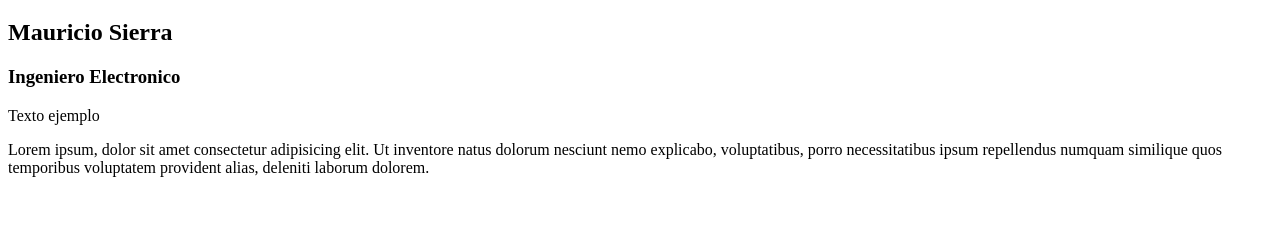
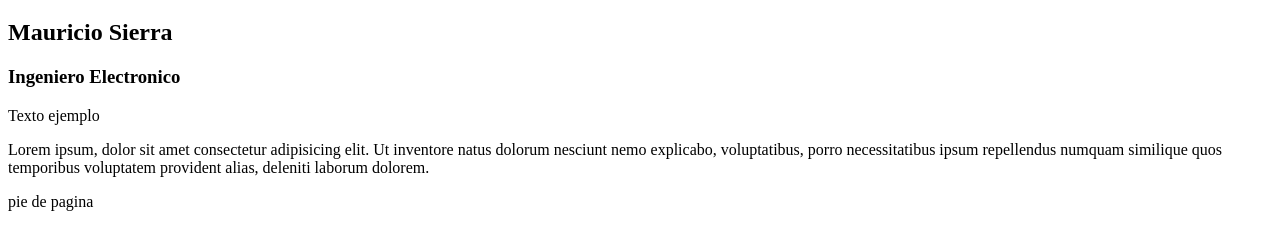
Before and after one commit to maosierra/tecnologia-emergente-taller2-grupo5, a plain HTML site: page mauricio.html in a window 1280 px wide. Shown: the part 61-310 px from the top of the page. Drawn offline with Linux system fonts and the light colour scheme.

Commit message:
Agregando footer

```diff
--- a/mauricio.html
+++ b/mauricio.html
@@ -12,5 +12,6 @@
     <h3>Ingeniero Electronico</h3>
     <p>Texto ejemplo</p>
     <p>Lorem ipsum, dolor sit amet consectetur adipisicing elit. Ut inventore natus dolorum nesciunt nemo explicabo, voluptatibus, porro necessitatibus ipsum repellendus numquam similique quos temporibus voluptatem provident alias, deleniti laborum dolorem.</p>
+    <footer>pie de pagina</footer>
 </body>
 </html>
```
